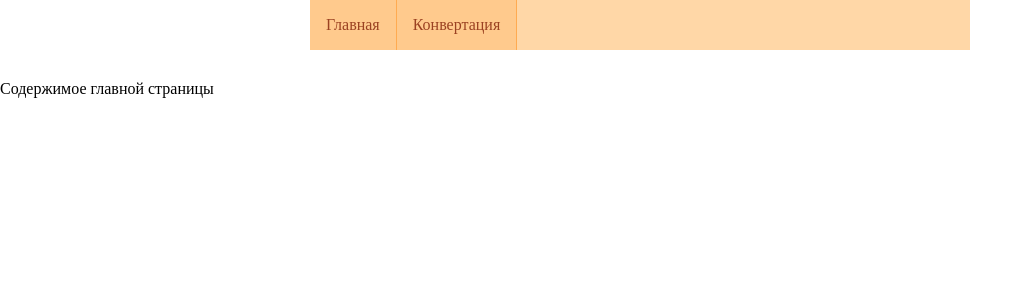
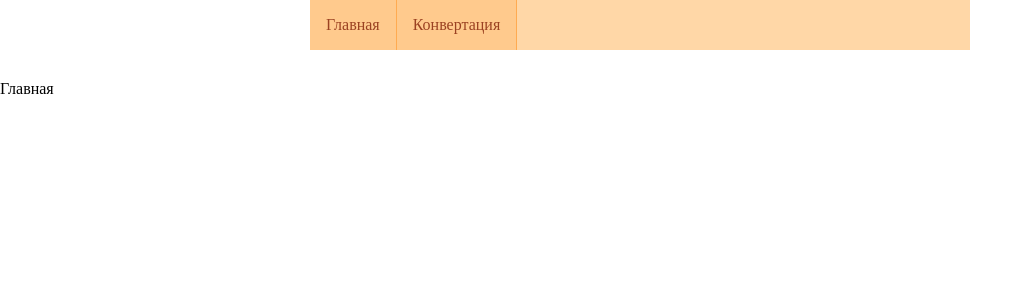
Before and after one commit to VASENKOVIVAN/Ya-Market-Web-App, a Flask app: page / in a window 1280 px wide. Shown: the top 300 px of the page, without its empty margins (0-1033 px from the left). Run offline with Flask 2, Linux system fonts and the light colour scheme.

Commit message:
TODO App

```diff
--- a/app.py
+++ b/app.py
@@ -24,11 +24,12 @@ app.config['UPLOAD_FOLDER'] = UPLOAD_FOLDER
 # app.config['C:\Users\79858\Documents\Flask-App-F\UPLOAD_FOLDER']
 
 menu = [
-    {"name": "Главная", "url": "install-flask"},
+    {"name": "Главная", "url": "index"},
     # {"name": "Не главная", "url": "first-app"},
     {"name": "Конвертация", "url": "contact"},
 ]
 
+@app.route("/index")
 @app.route("/")
 def index():
     return render_template('index.html', menu=menu)
--- a/templates/index.html
+++ b/templates/index.html
@@ -1,3 +1,7 @@
-{% extends 'base.html' %} {% block content %} {{ super() }}
-<p>Содержимое главной страницы</p>
-{% endblock content %}
+{% extends 'base.html' %}
+{% block content %}
+{{ super () }}
+
+<p>Главная</p>
+
+{% endblock %}
```
